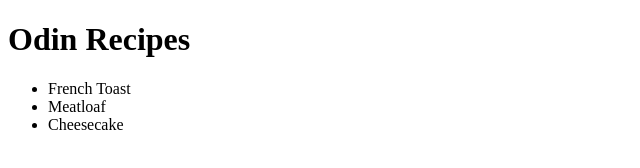
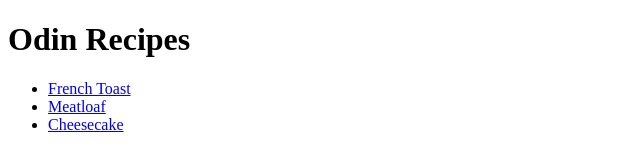
Before and after one commit to vjmabraham/odin-recipes, a plain HTML site: page index.html in a window 1280 px wide. Shown: the whole page, without its empty margins (0-640 px from the left). Drawn offline with Linux system fonts and the light colour scheme.

Commit message:
Add recipe links

```diff
--- a/index.html
+++ b/index.html
@@ -7,9 +7,9 @@
     <body>
         <h1>Odin Recipes</h1>
         <ul>
-            <li>French Toast</li>
-            <li>Meatloaf</li>
-            <li>Cheesecake</li>
+            <li><a href="recipes/french-toast.html">French Toast</a></li>
+            <li><a href="recipes/meatloaf.html">Meatloaf</a></li>
+            <li><a href="recipes/cheesecake.html">Cheesecake</a></li>
         </ul>
     </body>
 </html>
```
